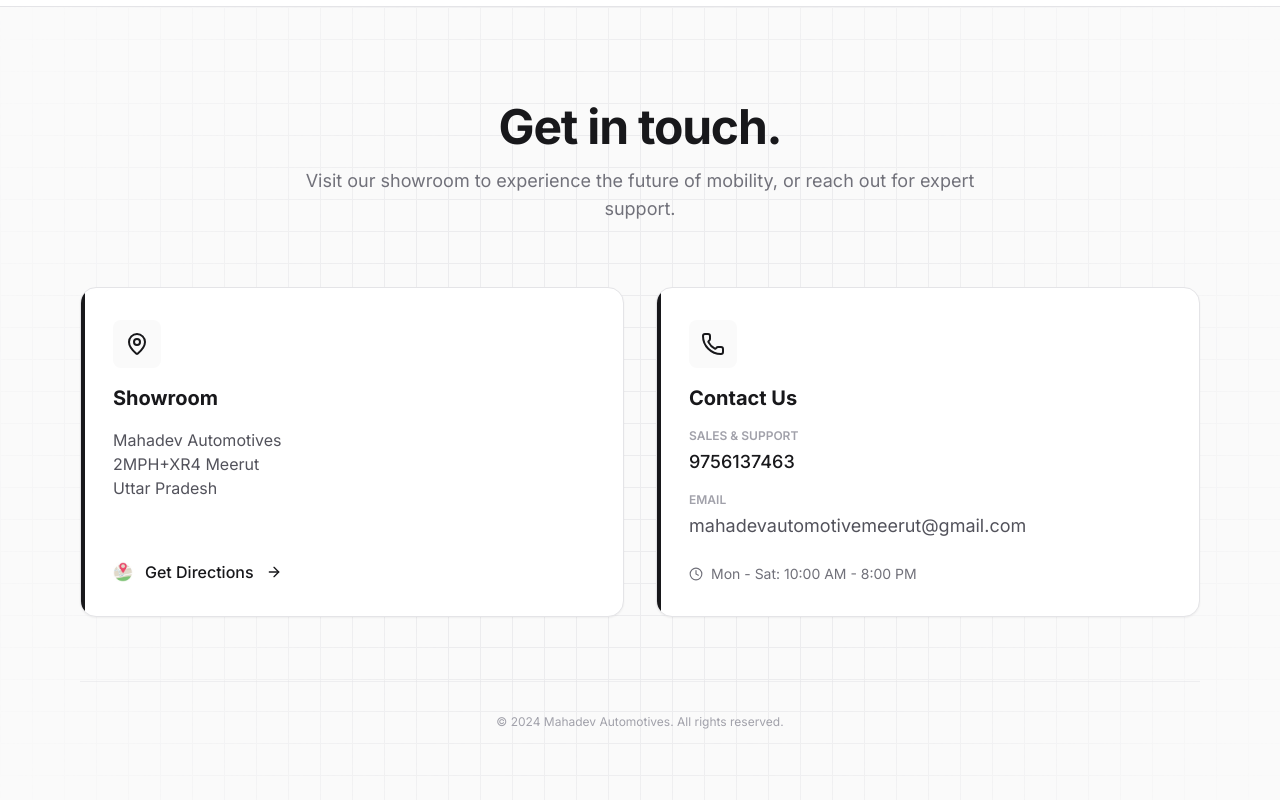
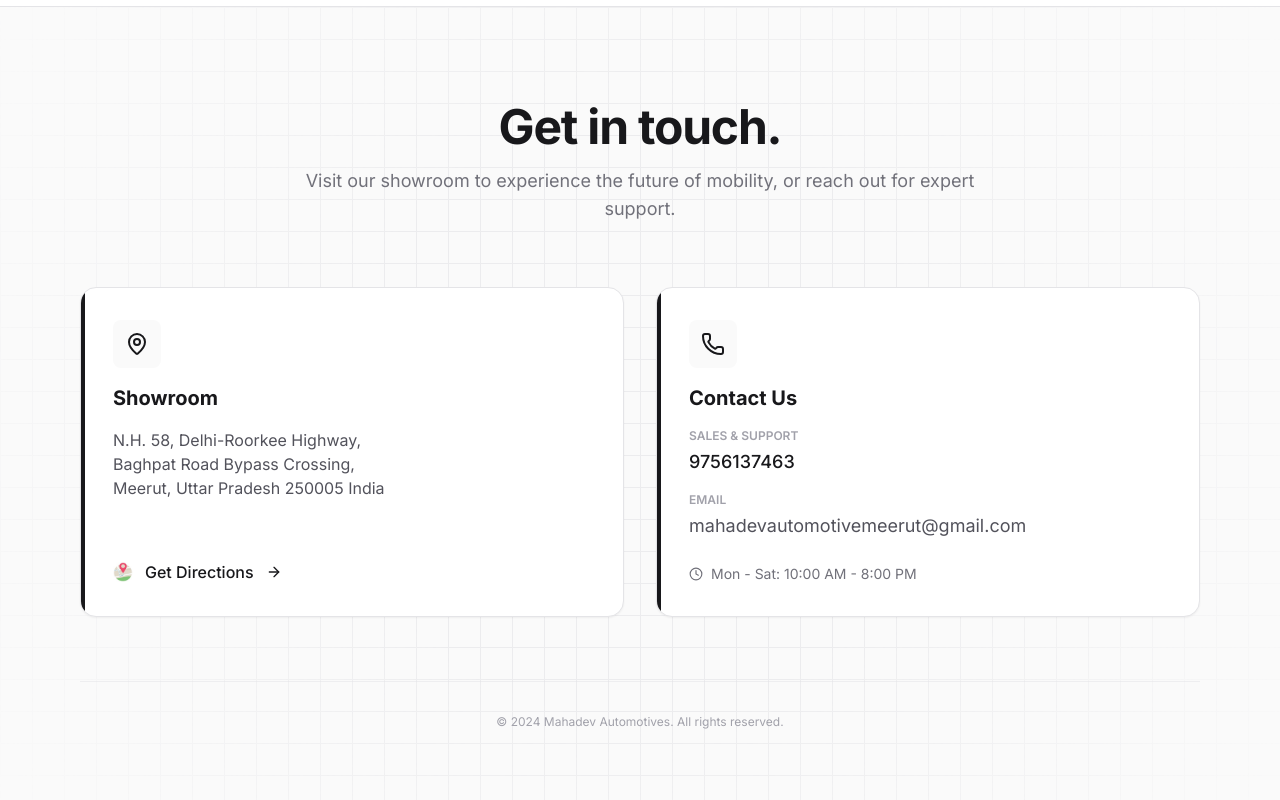
Before and after one commit to pushkar339/mahadevev, a React (Vite) app: page / in a window 1280 px wide. Shown: the part 7137-7937 px from the top of the page. Built offline with nearby package versions, Linux system fonts and the light colour scheme.

Commit message:
Update business address
- Changed address from old location to new detailed address
- Updated both English and Hindi translations
- New address: N.H. 58, Delhi-Roorkee Highway, Baghpat Road Bypass Crossing, Meerut, Uttar Pradesh 250005 India

```diff
--- a/contexts/LanguageContext.tsx
+++ b/contexts/LanguageContext.tsx
@@ -130,7 +130,7 @@
       title: "Get in touch.",
       desc: "Visit our showroom to experience the future of mobility, or reach out for expert support.",
       showroom: "Showroom",
-      address: ["Mahadev Automotives", "2MPH+XR4 Meerut", "Uttar Pradesh"],
+      address: ["N.H. 58, Delhi-Roorkee Highway,", "Baghpat Road Bypass Crossing,", "Meerut, Uttar Pradesh 250005 India"],
       directions: "Get Directions",
       contact: "Contact Us",
       sales: "Sales & Support",
@@ -266,7 +266,7 @@
       title: "संपर्क करें।",
       desc: "भविष्य की मोबिलिटी का अनुभव करने के लिए हमारे शोरूम आएं, या विशेषज्ञ सहायता के लिए संपर्क करें।",
       showroom: "शोरूम",
-      address: ["महादेव ऑटोमोटिव्स", "2MPH+XR4 मेरठ", "उत्तर प्रदेश"],
+      address: ["राष्ट्रीय राजमार्ग 58, दिल्ली-रुड़की राजमार्ग,", "बाघपत रोड बाईपास क्रॉसिंग,", "मेरठ, उत्तर प्रदेश 250005 भारत"],
       directions: "दिशा - निर्देश प्राप्त करें",
       contact: "संपर्क करें",
       sales: "सेल्स और सपोर्ट",
```
